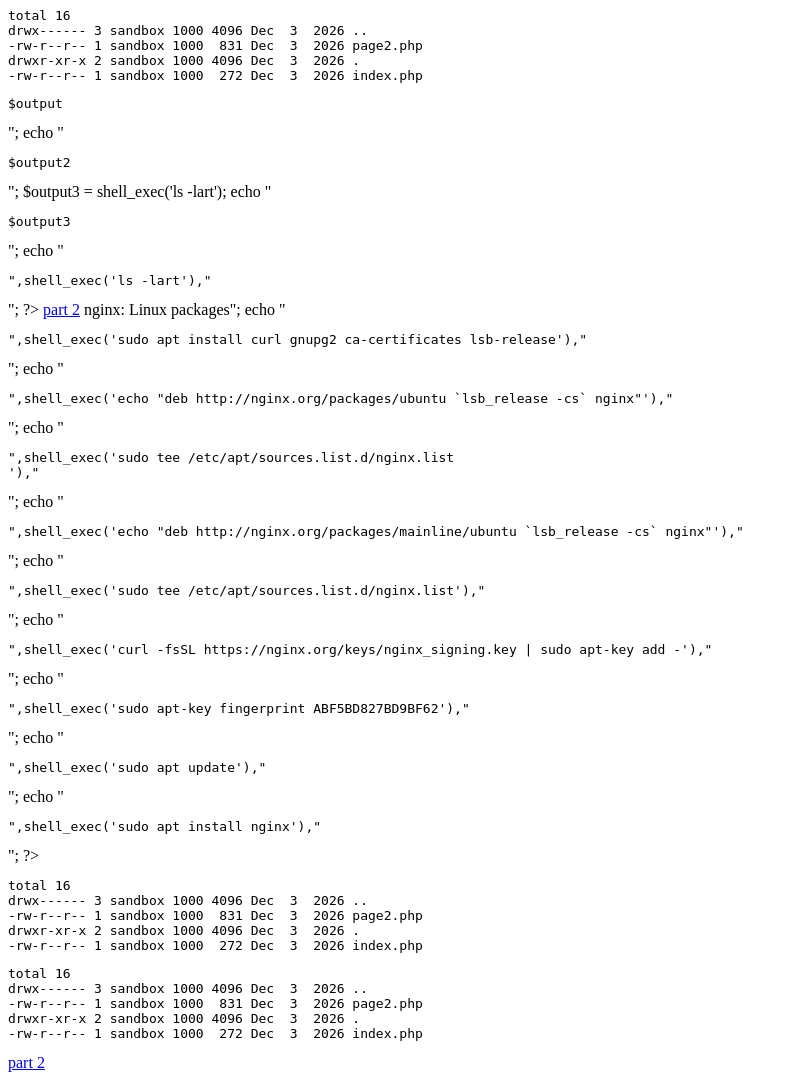
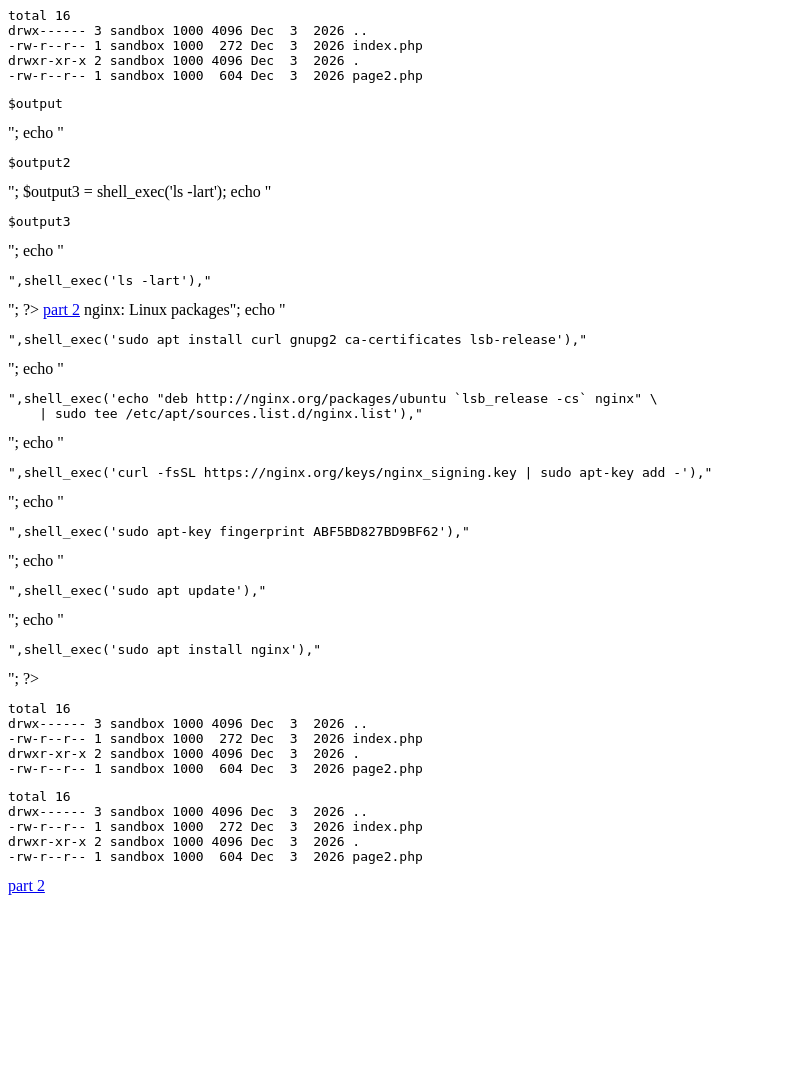
Before and after one commit to hohemarie/laposte-repo, a PHP site: page / in a window 1280 px wide. Shown: the whole page, without its empty margins (0-797 px from the left). After the commit the page ends 895 px from the top, so only its background shows below. Run offline with PHP 8.4, Linux system fonts and the light colour scheme.

Commit message:
git new commit

```diff
--- a/page2.php
+++ b/page2.php
@@ -2,15 +2,10 @@
 <?php
 echo "<pre>nginx: Linux packages</pre>";
 echo "<pre>",shell_exec('sudo apt install curl gnupg2 ca-certificates lsb-release'),"</pre>";
-echo "<pre>",shell_exec('echo "deb http://nginx.org/packages/ubuntu `lsb_release -cs` nginx"'),"</pre>";
-echo "<pre>",shell_exec('sudo tee /etc/apt/sources.list.d/nginx.list
-'),"</pre>";
-echo "<pre>",shell_exec('echo "deb http://nginx.org/packages/mainline/ubuntu `lsb_release -cs` nginx"'),"</pre>";
-echo "<pre>",shell_exec('sudo tee /etc/apt/sources.list.d/nginx.list'),"</pre>";
+echo "<pre>",shell_exec('echo "deb http://nginx.org/packages/ubuntu `lsb_release -cs` nginx" \
+    | sudo tee /etc/apt/sources.list.d/nginx.list'),"</pre>";
 echo "<pre>",shell_exec('curl -fsSL https://nginx.org/keys/nginx_signing.key | sudo apt-key add -'),"</pre>";
 echo "<pre>",shell_exec('sudo apt-key fingerprint ABF5BD827BD9BF62'),"</pre>";
 echo "<pre>",shell_exec('sudo apt update'),"</pre>";
 echo "<pre>",shell_exec('sudo apt install nginx'),"</pre>";
-
-
 ?>
```
